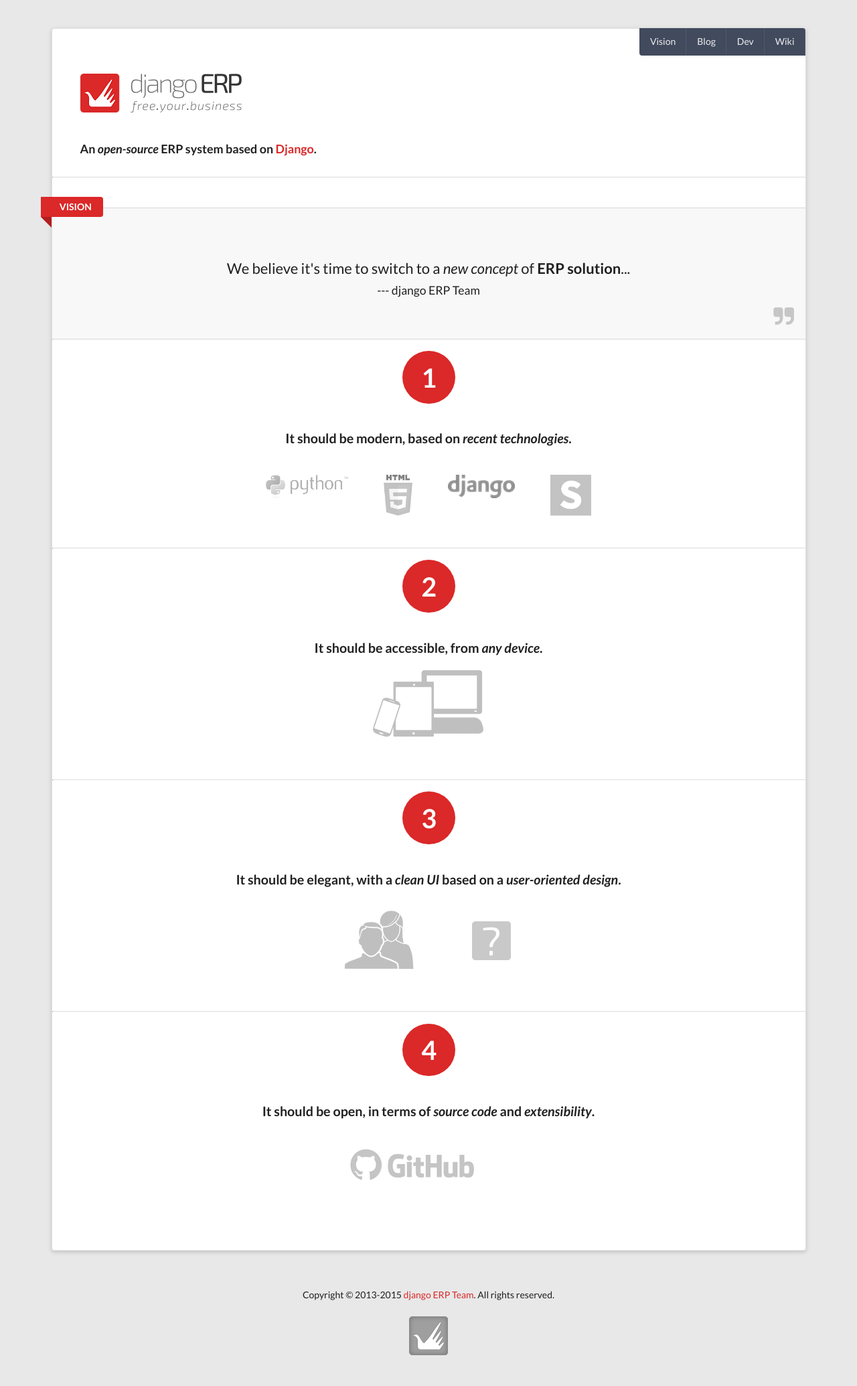
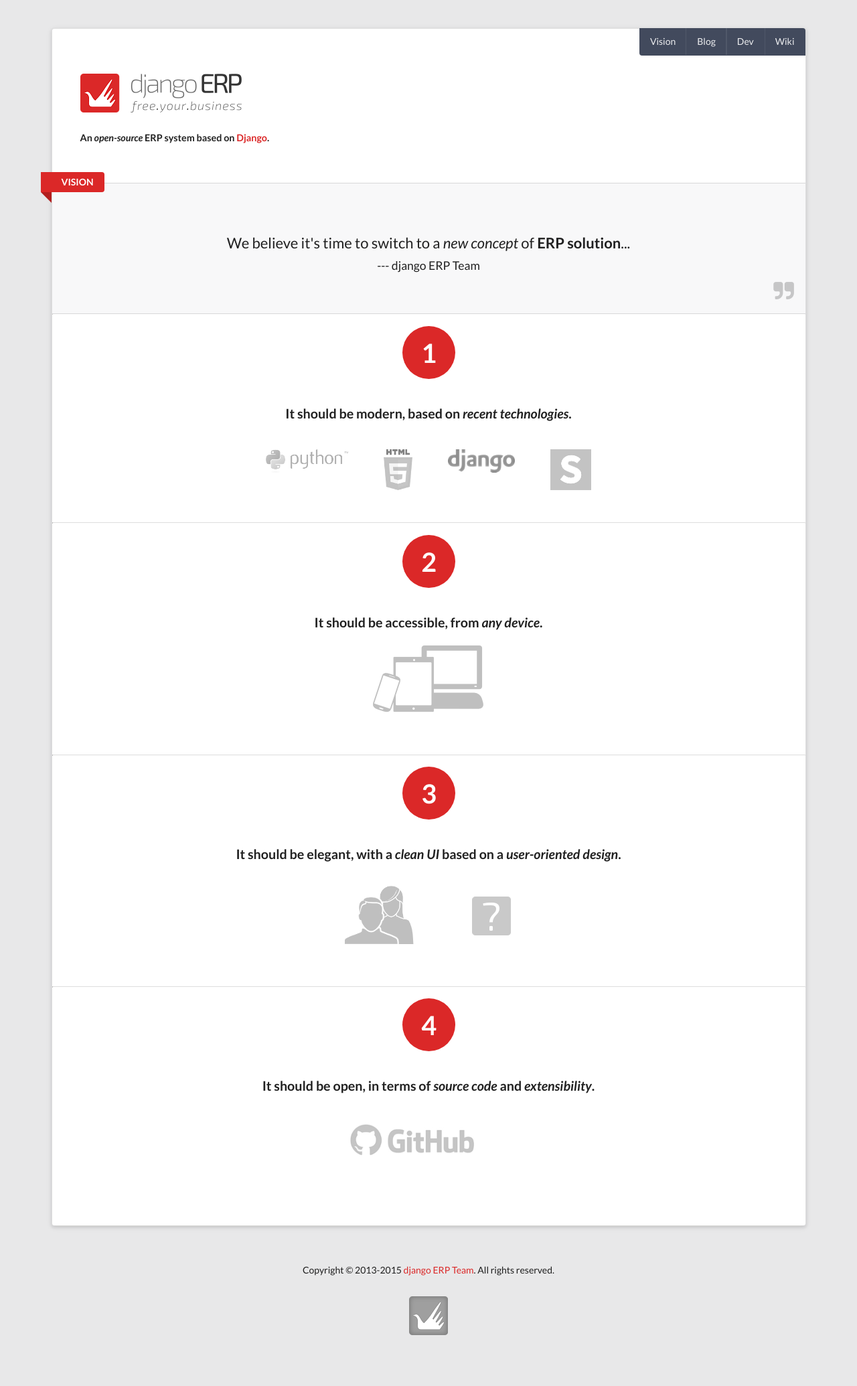
Before and after one commit to chaiebaymen/website, a Jekyll site: the page built from index.html, in a window 1280 px wide. Shown: the whole page at 67% size. Built offline with Jekyll 4.4.1, drawn with Linux system fonts in a browser that asks for light colours; Markdown is read by kramdown in place of the engine named in the settings; after the commit the page ends 2033 px from its top, so only the background shows below that.

Commit message:
Improved responsive layout and blog post template.

```diff
--- a/_layouts/default.html
+++ b/_layouts/default.html
@@ -24,15 +24,19 @@
             <nav id="top-menu" class="ui inverted top fixed menu">
                 <a class="item" href="{{ site.baseurl }}/">Vision</a>
                 <a class="item" href="{{ site.baseurl }}{{ site.blog-url }}">Blog</a>
-	            <a class="item" href="{{ site.project-url }}">Dev</a>
-	            <a class="item" href="{{ site.wiki-url }}">Wiki</a>
-                {% if site.project-version %}<a class="item" href="{{ site.project-download-url }}">Download <span class="version">{{ site.project-version }}</span></a>{% endif %}
+                <div class="right menu">
+	                <a class="item" href="{{ site.project-url }}">Dev</a>
+	                <a class="item" href="{{ site.wiki-url }}">Wiki</a>
+                    {% if site.project-version %}<a class="item" href="{{ site.project-download-url }}">Download <span class="version">{{ site.project-version }}</span></a>{% endif %}
+                </div>
             </nav>
 
 	        <header id="logo" class="ui header">
 		        <h1 class="title"><a href="{{ site.baseurl }}/" title="{{ site.name }}">{{ site.name }}</a></h1>
 		        <h2 class="tagline">{{ site.tagline }}</h2>
-	            <p class="description">An <em>open-source</em> <strong>ERP system</strong> based on <a href="http://www.djangoproject.com" title="Django">Django</a>.</p>
+	            <p class="description">
+                    An <em>open-source</em> <strong>ERP system</strong> based on <a href="http://www.djangoproject.com" title="Django">Django</a>.
+                </p>
 	        </header>
 
             <hr class="ui section divider"/>
@@ -44,7 +48,11 @@
         </div>
 
         <footer id="footer" class="ui center aligned container">
-            <p>Copyright &#169; 2013-{{ site.time | date: '%Y' }} <a href="https://github.com/django-erp/">django ERP Team</a>. All rights reserved.</p>
+            <p>
+                Copyright &#169; 2013-{{ site.time | date: '%Y' }} <a href="https://github.com/django-erp/">django ERP Team</a>.
+                <br class="desktop hidden"/>
+                All rights reserved.
+            </p>
         </footer>
 
         <script src="{{ site.baseurl }}/static/jquery.min.js"></script>
--- a/blog/index.html
+++ b/blog/index.html
@@ -15,7 +15,7 @@
                 {{ post.excerpt }}
             </div>
             <div class="extra">
-                <a href="{{ site.baseurl }}{{ post.url }}" title="Read more...">
+                <a class="ui button" href="{{ site.baseurl }}{{ post.url }}" title="Read more...">
                     Read more...
                 </a>
             </div>
--- a/index.html
+++ b/index.html
@@ -13,7 +13,7 @@
 <hr class="ui section divider"/>
 <div class="ui center aligned container vision modern">
     <span class="ui icon header">
-        <span class="ui red circular label">1</span>
+        <a class="ui red circular label" name="modern">1</a>
         <span class="content">It should be <strong>modern</strong>, based on <em>recent technologies</em>.</span>
     </span>
     <p class="gallery">
@@ -26,22 +26,22 @@
 <hr class="ui section divider"/>
 <div class="ui center aligned container vision accessible">
     <span class="ui icon header">
-      <span class="ui red circular label">2</span>
-      <span class="content">It should be <strong>accessible</strong>, from <em>any device</em>.</span>
+        <a class="ui red circular label" name="accessible">2</a>
+        <span class="content">It should be <strong>accessible</strong>, from <em>any device</em>.</span>
     </span>
 </div>
 <hr class="ui section divider"/>
 <div class="ui center aligned container vision elegant">
     <span class="ui icon header">
-      <span class="ui red circular label">3</span>
-      <span class="content">It should be <strong>elegant</strong>, with a <em>clean UI</em> based on a <em>user-oriented design</em>.</span>
+        <a class="ui red circular label" name="elegant">3</a>
+        <span class="content">It should be <strong>elegant</strong>, with a <em>clean UI</em> based on a <em>user-oriented design</em>.</span>
     </span>
 </div>
 <hr class="ui section divider"/>
 <div class="ui center aligned container vision open">
     <span class="ui icon header">
-      <span class="ui red circular label">4</span>
-      <span class="content">It should be <strong>open</strong>, in terms of <em>source code</em> and <em>extensibility</em>.</span>
+        <a class="ui red circular label" name="open">4</a>
+        <span class="content">It should be <strong>open</strong>, in terms of <em>source code</em> and <em>extensibility</em>.</span>
     </span>
     <p class="gallery">
         <a class="github" href="{{ site.project-url }}" title="Follow us on GitHub">GitHub</a>
--- a/static/base.css
+++ b/static/base.css
@@ -51,9 +51,8 @@
     margin-right: -3rem;
 }
 
-.ui.very.padded .ui.ribbon.label {
+.ui.very.padded .ui.ribbon.label:not(.right) {
     margin-left: calc(-1rem - 1em);
-    padding-left: calc(1rem + 1em);
 }
 
 .ui.ribbon+.ui.quote.message {
@@ -65,3 +64,14 @@
     font-size: 1rem;
     text-transform: uppercase;
 }
+
+.ui.header.label > .icon {
+    margin-top: -.25em;
+    font-size: 1em;
+}
+
+@media(min-width:768px) {
+    .desktop.hidden {
+        display: none;
+    }
+}
--- a/static/style.css
+++ b/static/style.css
@@ -1,9 +1,15 @@
 /* Components *****************************************************************/
 
 .ui.post.header {
+    position: relative;
+    padding: 3rem;
+    margin: calc(-2rem - 1px) -3rem calc(-2rem - 1px);
     background-color: #f8f8f9;
-    padding: 3rem;
-    margin: calc(-2rem - 1px) -3rem -2rem;
+    border: 1px solid rgba(34,36,38,.15);
+}
+
+.ui.ribbon+.ui.post.header {
+    margin-top: -1rem;
 }
 
 article img {
@@ -60,9 +66,20 @@
     padding-bottom: 6em;
 }
 
-#logo .title,
+#logo {
+    margin-bottom: 4rem;
+}
+
+#logo .title {
+    font-size: 0;
+}
+
 #logo .tagline {
-    font-size: 0;
+    display: none;
+}
+
+#logo h1 {
+    margin: 3rem auto 2rem;
 }
 
 #logo h1 a {
@@ -72,15 +89,20 @@
     background: url(logo.png) no-repeat center;
 }
 
+#logo p.description {
+    font-size: .8em;
+}
+
 #content {
     font-size: 1.1em;
+    margin-top: -3em;
 }
 
 #footer {
     padding: 3em 0 9em;
     background-image: url(logosm.png);
     background-repeat: no-repeat;
-    background-position: center 6em;
+    background-position: center 6.5em;
 }
 
 .vision { clear: both; }
@@ -149,12 +171,24 @@
     #wrapper {
         margin: 0px !important;
     }
+
+    #logo h1 a {
+        margin: 0 auto;
+    }
+
+    #logo p.description {
+        text-align: center;
+    }
 }
 
 @media(min-width:768px) {
 
     #wrapper {
         margin-top: 3em;
+    }
+
+    #logo h1 {
+        margin-top: 0;
     }
 
     #top-menu {
@@ -168,4 +202,4 @@
         border-top-right-radius: .28571429rem !important;
         border-bottom-left-radius: .28571429rem !important;
     }
-}*/
+}
```
Also changed, not shown: _layouts/post.html (+9 -3 lines).
